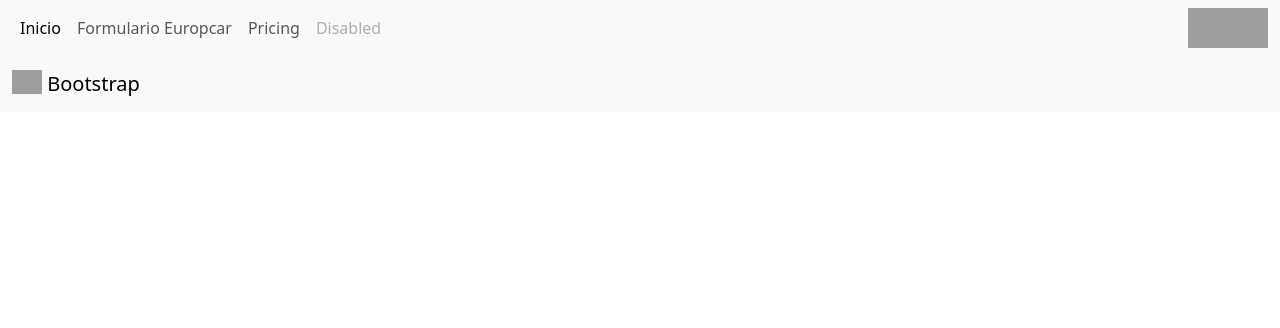
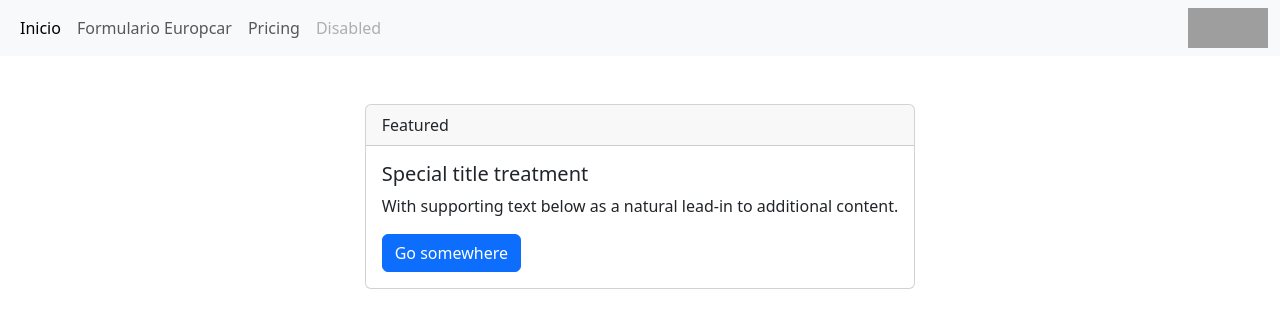
Before and after one commit to Jovany-Vergara/europcar-exam, a Vue app: page /formEuropcar in a window 1280 px wide. Shown: the top 328 px of the page. Built offline with nearby package versions, Linux system fonts and the light colour scheme; grey boxes are pictures that could not be loaded.

Commit message:
[main] create form and create new component

```diff
--- a/src/components/FormEuropcar.vue
+++ b/src/components/FormEuropcar.vue
@@ -1,13 +1,16 @@
 <template>
-<nav class="navbar navbar-light bg-light">
-  <div class="container-fluid">
-    <a class="navbar-brand" href="#">
-      <img src="/docs/5.0/assets/brand/bootstrap-logo.svg" alt="" width="30" height="24" class="d-inline-block align-text-top">
-      Bootstrap
-    </a>
+  <div class="pt-5 d-flex justify-content-center">
+    <div class="card">
+      <div class="card-header">
+        Featured
+      </div>
+      <div class="card-body">
+        <h5 class="card-title">Special title treatment</h5>
+        <p class="card-text">With supporting text below as a natural lead-in to additional content.</p>
+        <a href="#" class="btn btn-primary">Go somewhere</a>
+      </div>
+    </div>
   </div>
-</nav>
-
 </template>
 
 <script>
```
